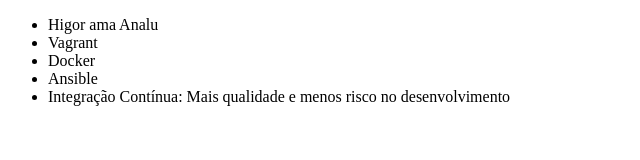
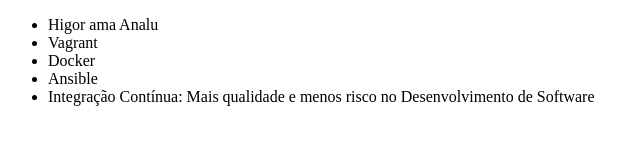
Before and after one commit to Senhorracional/aluracurso, a plain HTML site: page index.html in a window 1280 px wide. Shown: the whole page, without its empty margins (0-640 px from the left). Drawn offline with Linux system fonts and the light colour scheme.

Commit message:
Atualizando o codigo

```diff
--- a/index.html
+++ b/index.html
@@ -10,7 +10,7 @@
         <li>Vagrant</li>
         <li>Docker</li>
         <li>Ansible</li>
-        <li>Integração Contínua: Mais qualidade e menos risco no desenvolvimento</li>
+        <li>Integração Contínua: Mais qualidade e menos risco no Desenvolvimento de Software</li>
     </ul>
 </body>
 </html>
```
